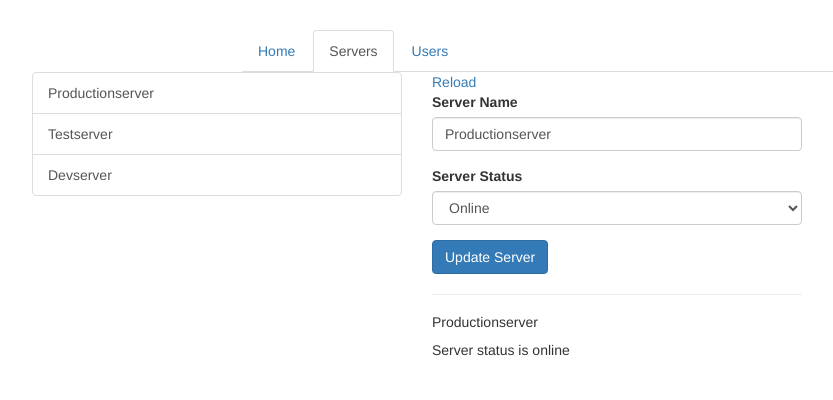
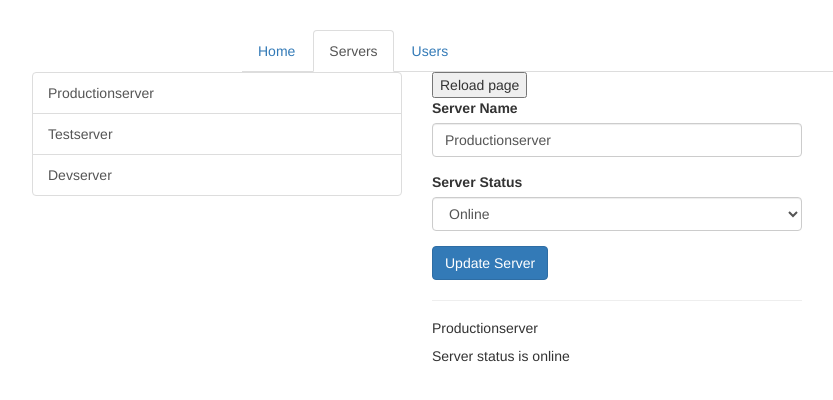
Before and after one commit to antoanparashkevov/angular-routes, an Angular app: page /servers in a window 1280 px wide. Shown: the top 400 px of the page, without its empty margins (23-856 px from the left). Built offline with nearby package versions, Linux system fonts and the light colour scheme.

Commit message:
nagivating programatically using a relative path

```diff
--- a/src/app/servers/servers.component.html
+++ b/src/app/servers/servers.component.html
@@ -10,7 +10,8 @@
     </div>
   </div>
   <div class="col-xs-12 col-sm-4">
-    <a routerLink="/servers">Reload</a>
+<!--    <a routerLink="/servers">Reload</a>-->
+    <button (click)="reloadPage()">Reload page</button>
     <app-edit-server></app-edit-server>
     <hr>
     <app-server></app-server>
--- a/src/app/servers/servers.component.ts
+++ b/src/app/servers/servers.component.ts
@@ -1,5 +1,6 @@
 import { Component, OnInit } from '@angular/core';
 import { ServersService } from './servers.service';
+import {ActivatedRoute, Router} from "@angular/router";
 
 @Component({
   selector: 'app-servers',
@@ -9,10 +10,21 @@ import { ServersService } from './servers.service';
 export class ServersComponent implements OnInit {
   public servers: {id: number, name: string, status: string}[] = [];
 
-  constructor(private serversService: ServersService) { }
+  constructor(
+    private serversService: ServersService,
+    private router: Router,
+    private currentRoute: ActivatedRoute
+  ) { }
 
   ngOnInit() {
     this.servers = this.serversService.getServers();
   }
 
+  reloadPage() {
+    //localhost:4200/servers/servers
+    // this.router.navigate(['servers'], {relativeTo: this.currentRoute})
+
+    this.router.navigate(['/servers'])
+  }
+
 }
```
